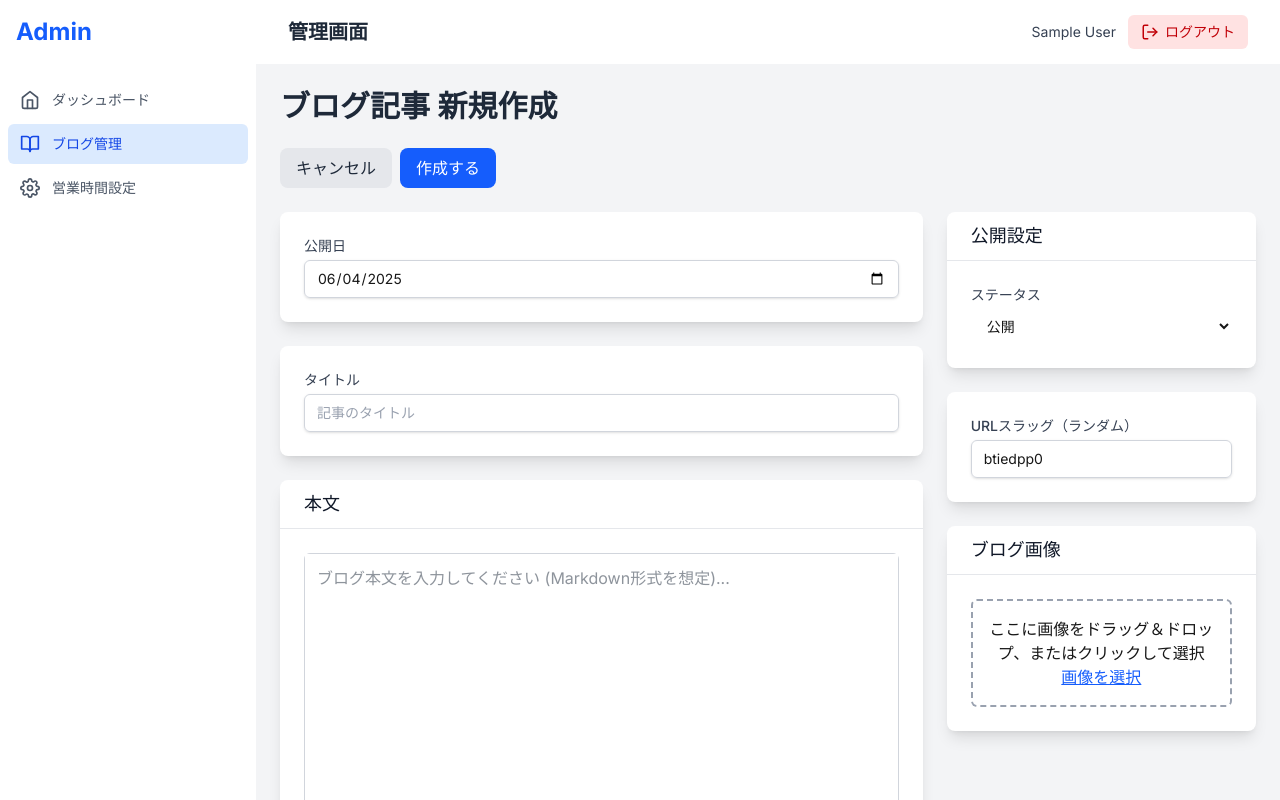
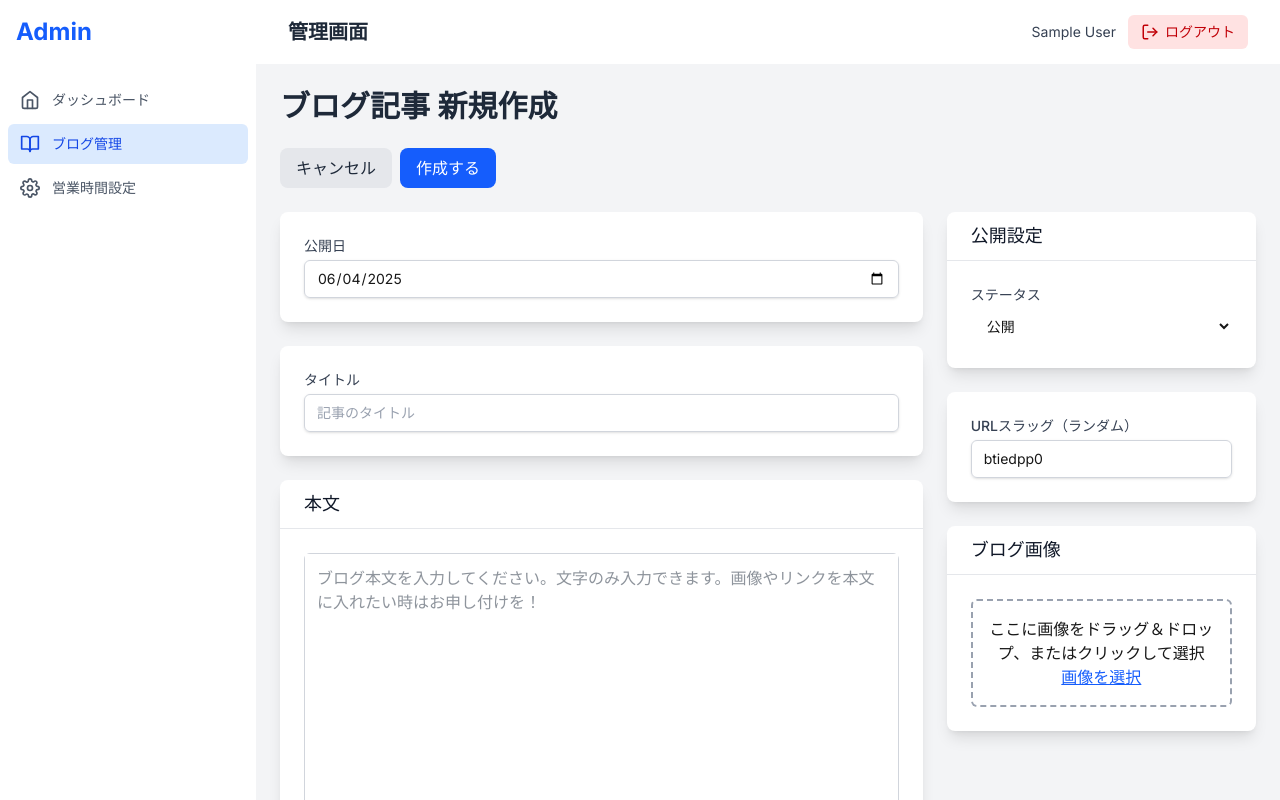
Before and after one commit to shunki1001/taihoukotobuki-admin, a Next.js app: page /admin/blog/new in a window 1280 px wide. Built offline with nearby package versions, Linux system fonts and the light colour scheme; no server answers; sample sign-in values are in the browser's storage; what contentful-management would draw is missing.

Commit message:
#22 update: placeholder

```diff
--- a/src/components/admin/SimpleBlogEditor.tsx
+++ b/src/components/admin/SimpleBlogEditor.tsx
@@ -18,7 +18,7 @@ const SimpleBlogEditor: React.FC<SimpleBlogEditorProps> = ({
         onChange={(e) => onChange(e.target.value)}
         rows={15}
         className="w-full p-3 text-base text-gray-800 dark:text-gray-100 bg-white dark:bg-gray-800 focus:outline-none resize-y"
-        placeholder="ブログ本文を入力してください (Markdown形式を想定)..."
+        placeholder="ブログ本文を入力してください。文字のみ入力できます。画像やリンクを本文に入れたい時はお申し付けを！"
       />
     </div>
   );
```
